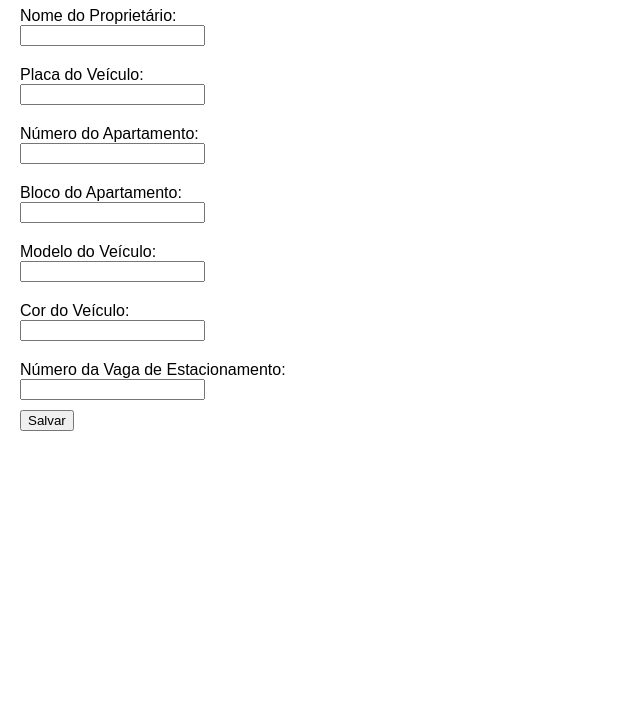
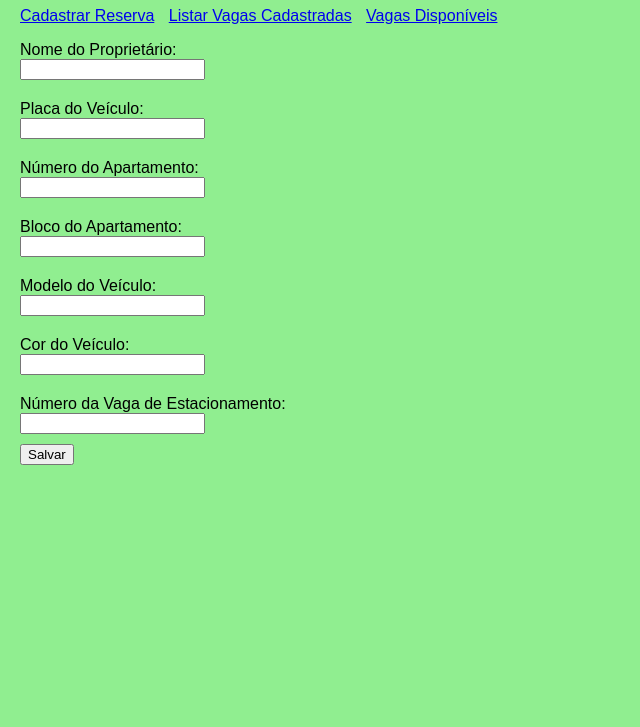
Before and after one commit to PietroFracCab/desafio-I-web, a plain HTML site: page views/cadastro.html in a window 1280 px wide. Shown: the part 73-800 px from the top of the page, without its empty margins (0-640 px from the left). Drawn offline with Linux system fonts and the light colour scheme.

Commit message:
melhorias

```diff
--- a/css/styles.css
+++ b/css/styles.css
@@ -1,6 +1,7 @@
 body {
     font-family: Arial, sans-serif;
     margin: 20px;
+    background-color: lightgreen;
 }
 
 h1 {
--- a/views/cadastro.html
+++ b/views/cadastro.html
@@ -8,6 +8,13 @@
 </head>
 <body>
     <h1>Cadastrar Reserva</h1>
+    <nav>
+        <ul>
+            <li><a href="cadastro.html">Cadastrar Reserva</a></li>
+            <li><a href="listar.html">Listar Vagas Cadastradas</a></li>
+            <li><a href="disponiveis.html">Vagas Disponíveis</a></li>
+        </ul>
+    </nav>
     <form id="reservaForm">
         <label for="nome">Nome do Proprietário:</label>
         <input type="text" id="nome" name="nome" required><br>
```
Also changed, not shown: views/disponiveis.html (+6 -0 lines), views/listar.html (+6 -0 lines), views/menu.html (added, +8 -0 lines).
